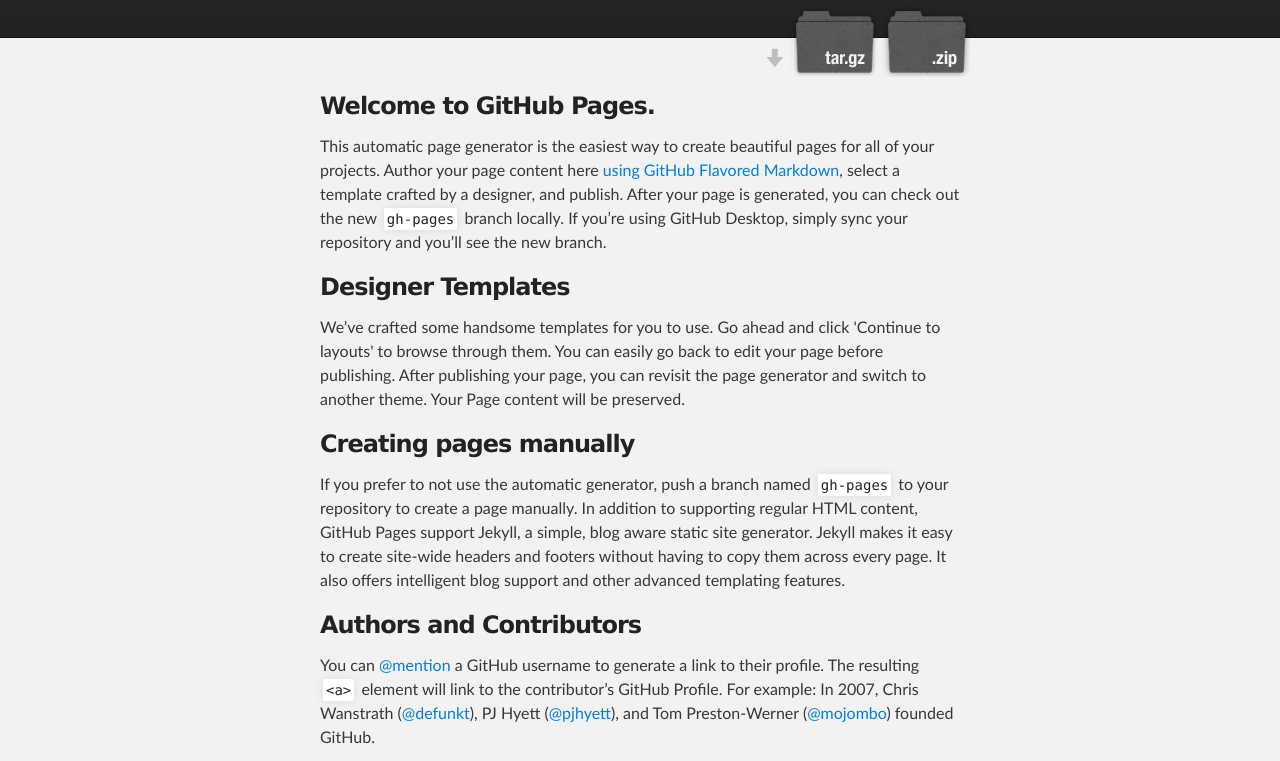
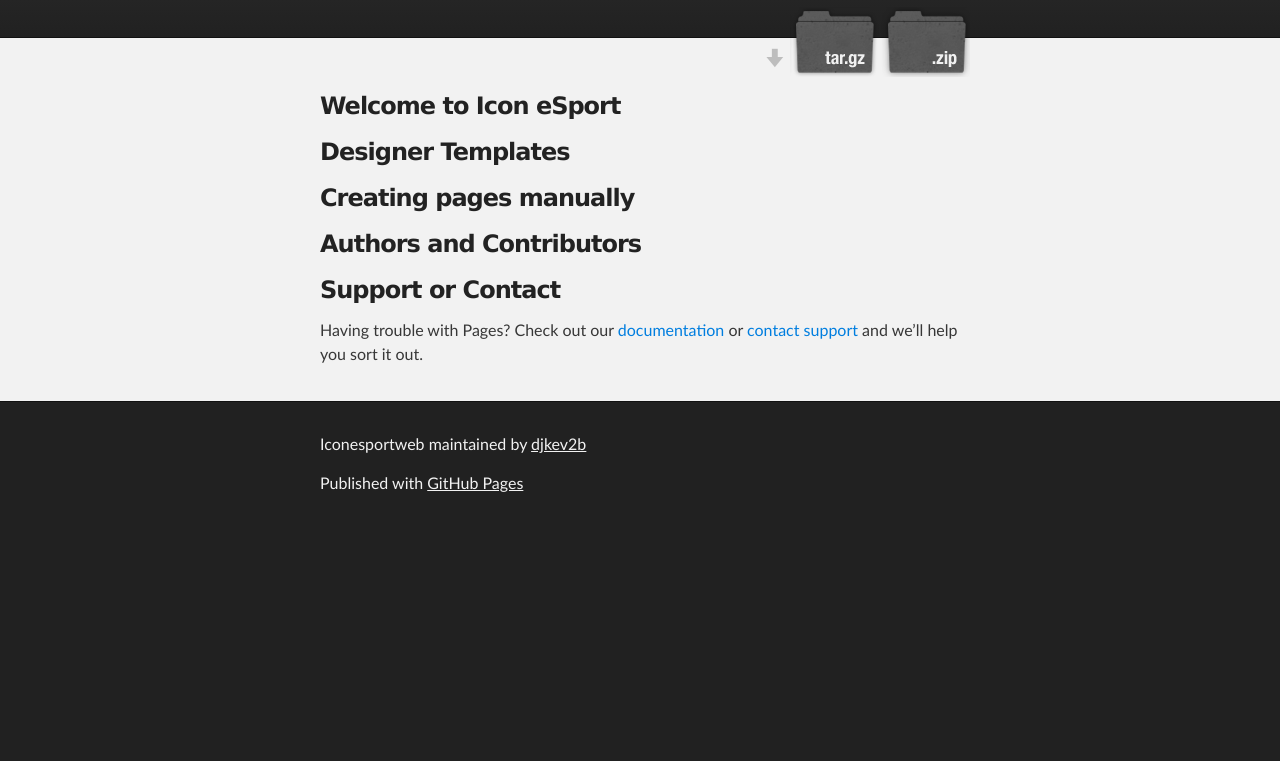
Before and after one commit to djkev2b/IconeSportWeb, a plain HTML site: page index.html in a window 1280 px wide. Shown: the part 172-933 px from the top of the page. After the commit the page ends 800 px from the top, so only its background shows below. Drawn offline with Linux system fonts and the light colour scheme.

Commit message:
Update index.html

```diff
--- a/index.html
+++ b/index.html
@@ -32,24 +32,17 @@
     <div id="main_content_wrap" class="outer">
       <section id="main_content" class="inner">
         <h3>
-<a id="welcome-to-github-pages" class="anchor" href="#welcome-to-github-pages" aria-hidden="true"><span class="octicon octicon-link"></span></a>Welcome to GitHub Pages.</h3>
+<a id="welcome-to-github-pages" class="anchor" href="#welcome-to-github-pages" aria-hidden="true"><span class="octicon octicon-link"></span></a>Welcome to Icon eSport</h3>
 
-<p>This automatic page generator is the easiest way to create beautiful pages for all of your projects. Author your page content here <a href="https://guides.github.com/features/mastering-markdown/">using GitHub Flavored Markdown</a>, select a template crafted by a designer, and publish. After your page is generated, you can check out the new <code>gh-pages</code> branch locally. If you’re using GitHub Desktop, simply sync your repository and you’ll see the new branch.</p>
 
 <h3>
 <a id="designer-templates" class="anchor" href="#designer-templates" aria-hidden="true"><span class="octicon octicon-link"></span></a>Designer Templates</h3>
 
-<p>We’ve crafted some handsome templates for you to use. Go ahead and click 'Continue to layouts' to browse through them. You can easily go back to edit your page before publishing. After publishing your page, you can revisit the page generator and switch to another theme. Your Page content will be preserved.</p>
-
 <h3>
 <a id="creating-pages-manually" class="anchor" href="#creating-pages-manually" aria-hidden="true"><span class="octicon octicon-link"></span></a>Creating pages manually</h3>
 
-<p>If you prefer to not use the automatic generator, push a branch named <code>gh-pages</code> to your repository to create a page manually. In addition to supporting regular HTML content, GitHub Pages support Jekyll, a simple, blog aware static site generator. Jekyll makes it easy to create site-wide headers and footers without having to copy them across every page. It also offers intelligent blog support and other advanced templating features.</p>
-
 <h3>
 <a id="authors-and-contributors" class="anchor" href="#authors-and-contributors" aria-hidden="true"><span class="octicon octicon-link"></span></a>Authors and Contributors</h3>
-
-<p>You can <a href="https://github.com/blog/821" class="user-mention">@mention</a> a GitHub username to generate a link to their profile. The resulting <code>&lt;a&gt;</code> element will link to the contributor’s GitHub Profile. For example: In 2007, Chris Wanstrath (<a href="https://github.com/defunkt" class="user-mention">@defunkt</a>), PJ Hyett (<a href="https://github.com/pjhyett" class="user-mention">@pjhyett</a>), and Tom Preston-Werner (<a href="https://github.com/mojombo" class="user-mention">@mojombo</a>) founded GitHub.</p>
 
 <h3>
 <a id="support-or-contact" class="anchor" href="#support-or-contact" aria-hidden="true"><span class="octicon octicon-link"></span></a>Support or Contact</h3>
```
